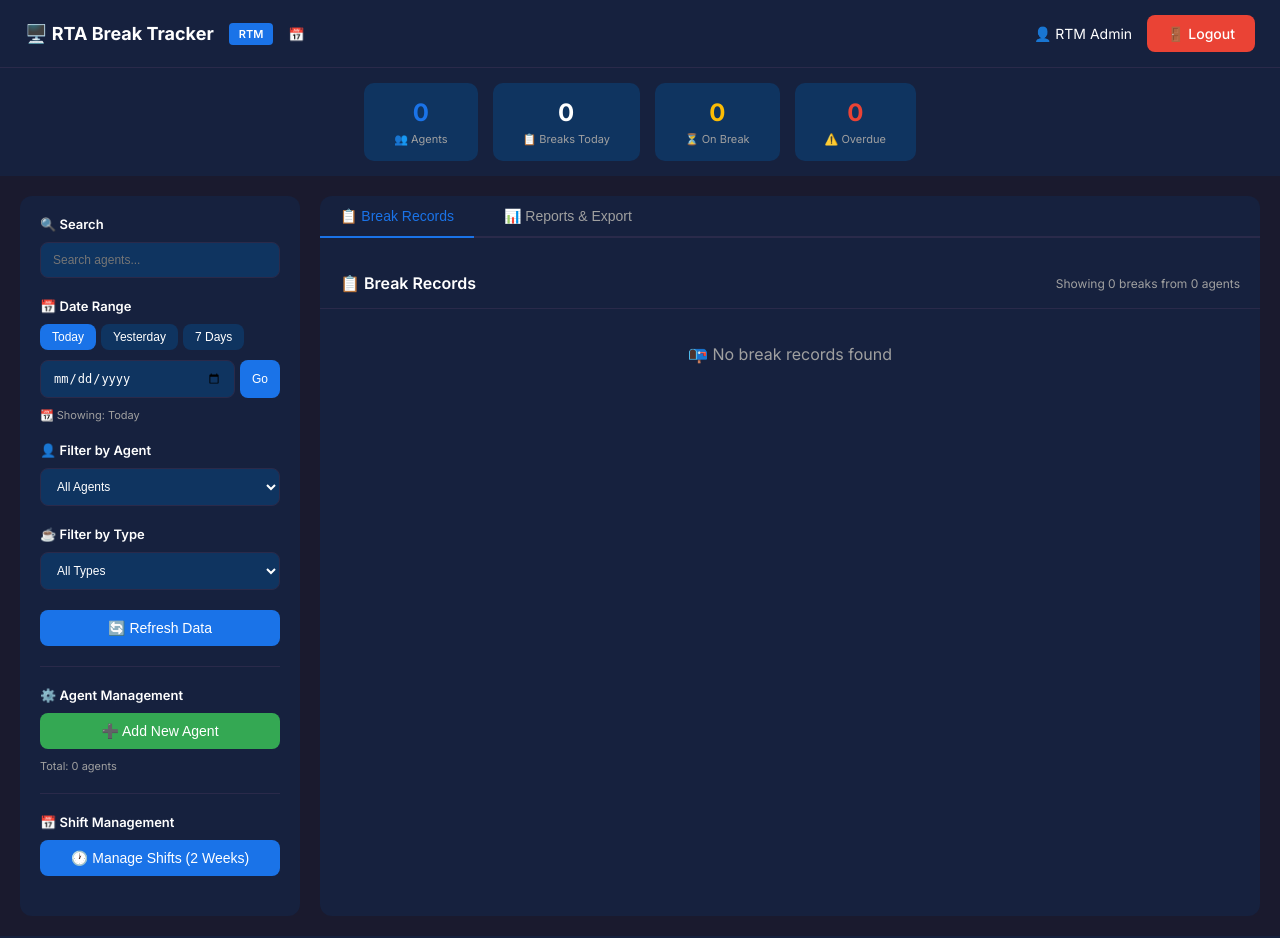
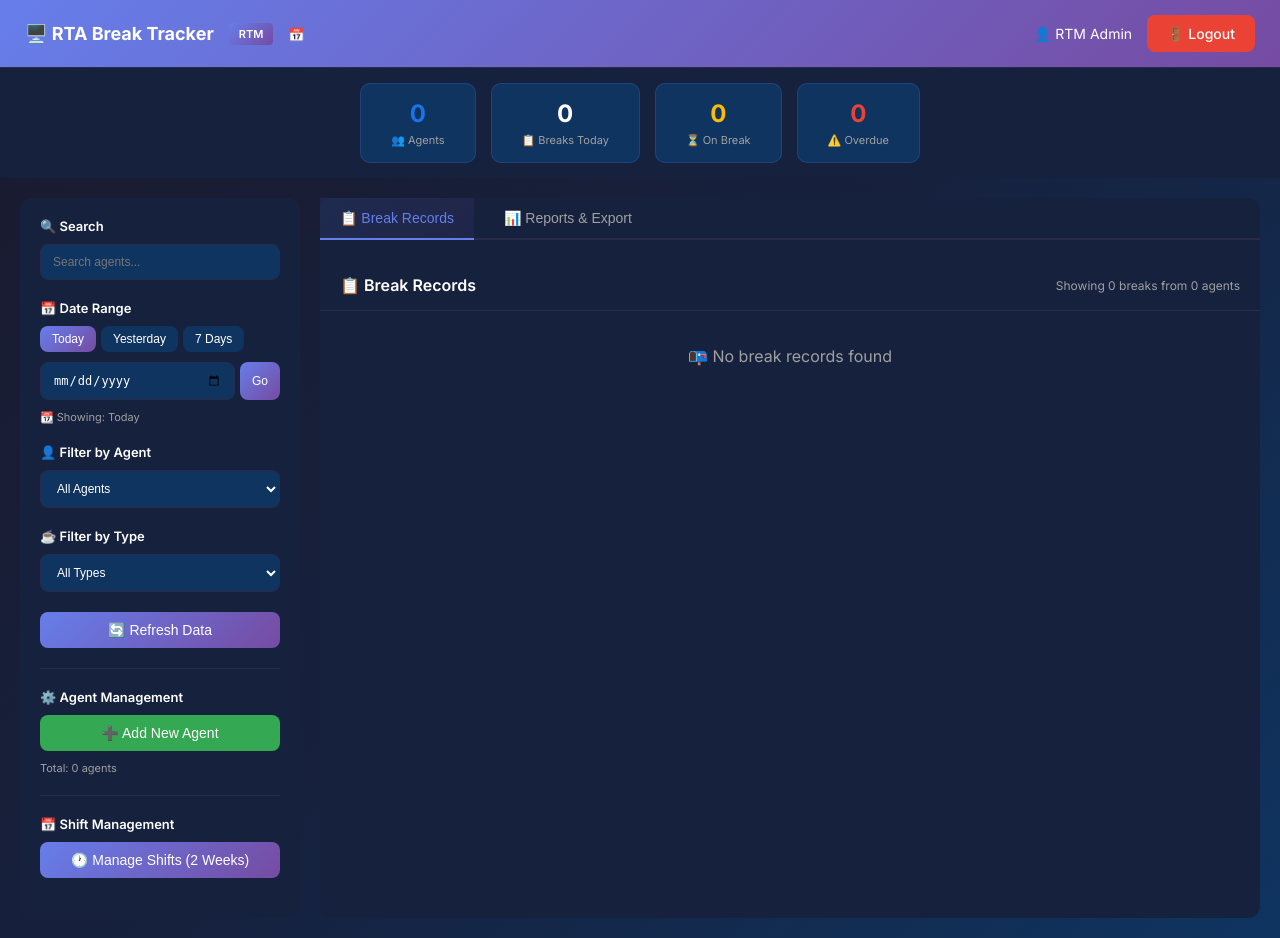
Before and after one commit to Omar-tarek-0/Rta-break-tracker, a Flask app: page /dashboard in a window 1280 px wide. Run offline with Flask 3, Linux system fonts and the light colour scheme; a user stored in the database is signed in; data that the repository does not hold is empty.

Commit message:
Apply purple gradient theme (linear-gradient 135deg #667eea to #764ba2) to buttons, headers, badges, and UI elements

```diff
--- a/static/css/style.css
+++ b/static/css/style.css
@@ -1,8 +1,9 @@
 /* RTA Break Tracker - Web Styles */
 
 :root {
-    --primary: #1a73e8;
-    --primary-hover: #1557b0;
+    --primary: #667eea;
+    --primary-hover: #764ba2;
+    --primary-gradient: linear-gradient(135deg, #667eea 0%, #764ba2 100%);
     --success: #34a853;
     --warning: #fbbc04;
     --danger: #ea4335;
@@ -22,7 +23,7 @@
 
 body {
     font-family: 'Inter', -apple-system, BlinkMacSystemFont, sans-serif;
-    background-color: var(--background);
+    background: linear-gradient(135deg, #1a1a2e 0%, #16213e 50%, #0f3460 100%);
     color: var(--text);
     min-height: 100vh;
 }
@@ -43,7 +44,8 @@
     padding: 40px;
     width: 100%;
     max-width: 400px;
-    box-shadow: 0 10px 40px rgba(0,0,0,0.3);
+    box-shadow: 0 10px 40px rgba(102, 126, 234, 0.3);
+    border: 1px solid rgba(102, 126, 234, 0.2);
 }
 
 .login-header {
@@ -129,11 +131,14 @@
 }
 
 .btn-primary {
-    background: var(--primary);
+    background: var(--primary-gradient);
+    border: none;
 }
 
 .btn-primary:hover {
-    background: var(--primary-hover);
+    background: linear-gradient(135deg, #764ba2 0%, #667eea 100%);
+    transform: translateY(-1px);
+    box-shadow: 0 4px 12px rgba(102, 126, 234, 0.4);
 }
 
 .btn-success {
@@ -180,7 +185,8 @@
     align-items: center;
     justify-content: space-between;
     padding: 15px 25px;
-    background: var(--surface);
+    background: var(--primary-gradient);
+    box-shadow: 0 2px 10px rgba(102, 126, 234, 0.3);
 }
 
 .header-left {
@@ -217,7 +223,8 @@
 }
 
 .badge-primary {
-    background: var(--primary);
+    background: var(--primary-gradient);
+    color: white;
 }
 
 /* ==================== APP CONTAINER ==================== */
@@ -316,8 +323,10 @@
 }
 
 .break-type-btn.selected {
-    border-color: var(--break-color, var(--primary));
-    background: var(--break-color, var(--primary));
+    border-color: var(--break-color, #667eea);
+    background: var(--break-color, var(--primary-gradient));
+    box-shadow: 0 4px 12px rgba(102, 126, 234, 0.4);
+    transform: translateY(-2px);
 }
 
 .break-type-btn.disabled {
@@ -454,6 +463,13 @@
     padding: 15px 30px;
     border-radius: 10px;
     text-align: center;
+    border: 1px solid rgba(102, 126, 234, 0.2);
+    transition: all 0.3s;
+}
+
+.stat-card:hover {
+    border-color: rgba(102, 126, 234, 0.5);
+    box-shadow: 0 4px 12px rgba(102, 126, 234, 0.2);
 }
 
 .stat-value {
@@ -877,8 +893,9 @@
 }
 
 .tab-btn.active {
-    color: var(--primary);
-    border-bottom-color: var(--primary);
+    color: #667eea;
+    border-bottom-color: #667eea;
+    background: linear-gradient(135deg, rgba(102, 126, 234, 0.1) 0%, rgba(118, 75, 162, 0.1) 100%);
 }
 
 .tab-content {
@@ -915,6 +932,14 @@
     padding: 15px;
     border-radius: 10px;
     text-align: center;
+    border: 1px solid rgba(102, 126, 234, 0.2);
+    transition: all 0.3s;
+}
+
+.summary-card:hover {
+    border-color: rgba(102, 126, 234, 0.5);
+    box-shadow: 0 4px 12px rgba(102, 126, 234, 0.2);
+    transform: translateY(-2px);
 }
 
 .summary-label {
@@ -926,7 +951,10 @@
 .summary-value {
     font-size: 24px;
     font-weight: 600;
-    color: var(--primary);
+    background: var(--primary-gradient);
+    -webkit-background-clip: text;
+    -webkit-text-fill-color: transparent;
+    background-clip: text;
 }
 
 .metrics-table-container {
```
